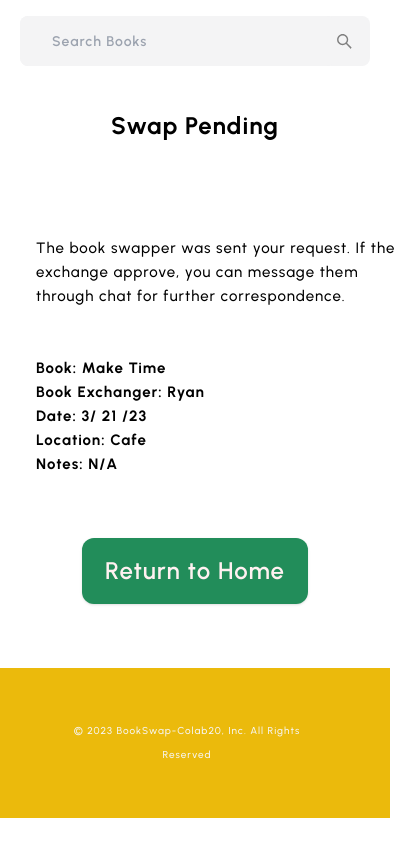
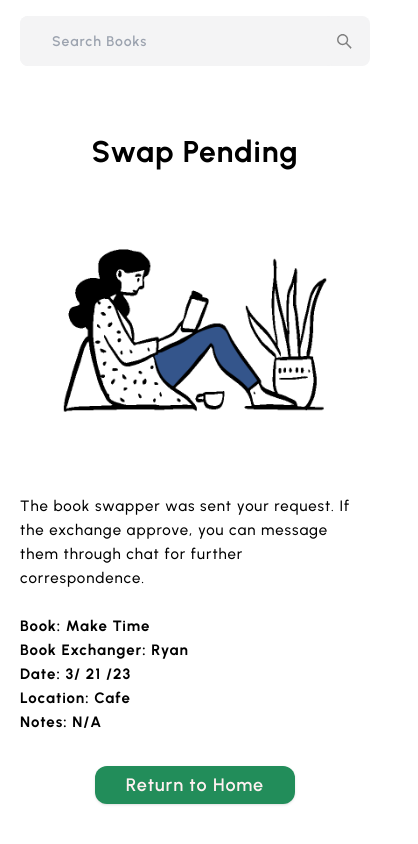
Before and after one commit to iamtanay7/BookSwap, a Next.js app in the folder frontend/: page /pending/d in a window 390 px wide. Shown: the top 844 px of the page, 418 px wide, since content can reach past the window. Built offline with nearby package versions, Linux system fonts and the light colour scheme; no server answers.

Commit message:
pending page mobile responsive added

```diff
--- a/frontend/pages/pending/[slug].js
+++ b/frontend/pages/pending/[slug].js
@@ -1,25 +1,27 @@
+import Wrapper from "@/components/Wrapper";
 import Link from "next/link";
 import React from "react";
 
 const Pending = () => {
   return (
-    <div className="flex justify-center flex-col py-16">
-      <section className="flex justify-center">
-        <div className="w-[304px] h-[59px] text-center text-black text-[24px] font-bold">
+    <Wrapper>
+      <div className="flex justify-center flex-col  h-screen">
+        <section className="flex justify-center ">
+          <div className="w-[304px] h-[59px] text-center text-black text-[30px] md:text-[35px] font-bold">
             Swap Pending
           </div>
         </section>
-      <section className="flex flex-row justify-center gap-16">
+        <section className="flex flex-col md:flex-row justify-center gap-16">
           <div>
             <img
-            className="w-[486px] h-[365px]"
+              className="md:w-[486px] md:h-[365px]"
               src="/assets/girlreading.gif"
             ></img>
           </div>
-        <div className="flex flex-col justify-start items-start my-auto  ">
-          <div class="w-[382px] h-[136px] text-black text-[15px] font-medium">
-            The book swapper was sent your request. If the exchange approve, you
-            can message them through chat for further correspondence.
+          <div className="flex flex-col justify-start items-start my-auto -mt-8  md:mt-8">
+            <div class="md:w-[382px] h-[136px] text-black text-[15px] font-medium">
+              The book swapper was sent your request. If the exchange approve,
+              you can message them through chat for further correspondence.
             </div>
 
             <section className="-mt-4">
@@ -41,16 +43,17 @@ const Pending = () => {
             </section>
           </div>
         </section>
-      <section className="flex justify-center">
+        <section className="flex justify-center pt-8 md:p-0">
           <Link href="/">
-          <div className="w-[226px] h-[66px] flex justify-center items-center bg-[#228D5A] rounded-xl shadow">
-            <div className="w-[211px] text-center text-[#FFF1F1] text-[24px] font-semibold">
+            <div className="md:w-[226px] h-[38px] md:h-[66px] flex justify-center items-center bg-[#228D5A] rounded-xl shadow">
+              <div className="md:w-[211px] w-[200px] text-center text-[#FFF1F1] text-lg  md:text-[24px] font-semibold">
                 Return to Home
               </div>
             </div>
           </Link>
         </section>
       </div>
+    </Wrapper>
   );
 };
 
```
Lines whose indentation alone changed are shown as unchanged.
